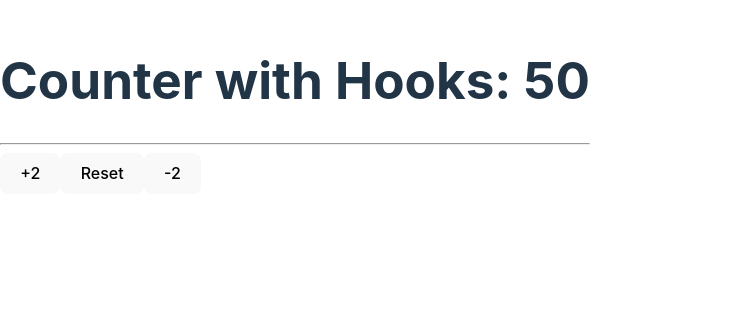
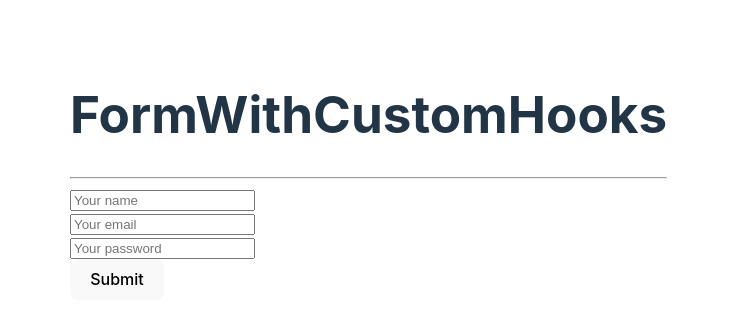
Before and after one commit to Doctoralpaca21/React-Hooks, a React (Vite) app: page / in a window 1280 px wide. Shown: the part 294-618 px from the top of the page, without its empty margins (0-730 px from the left). Built offline with nearby package versions, Linux system fonts and the light colour scheme.

Commit message:
useEffect and useForm

```diff
--- /dev/null
+++ b/src/components/02-UseEffect/FormWithHook.jsx
@@ -0,0 +1,67 @@
+import './effects.css'
+import { useForm } from '../../hooks/useForm';
+
+export const FormWithCustomHooks = () => {
+
+    const [formValues, handleInputChange] = useForm({
+        name: '',
+        email: '',
+        password: ''
+    })
+
+    const {name, email, password} = formValues;
+
+    const handleSubmit = (e) => {
+        e.preventDefault();
+
+        console.log(formValues)
+    }
+
+    return (
+        <form onSubmit={handleSubmit}>
+            <h1>FormWithCustomHooks</h1>
+            <hr />
+
+            <div>
+                <input
+                    type="text"
+                    name='name'
+                    className='form-control'
+                    placeholder='Your name'
+                    autoComplete='off'
+                    value={name}
+                    onChange={handleInputChange}
+                    />
+            </div>
+
+            <div>
+                <input
+                    type="text"
+                    name='email'
+                    className='form-control'
+                    placeholder='Your email'
+                    autoComplete='off'
+                    value={email}
+                    onChange={handleInputChange}
+                    />
+            </div>
+
+            <div>
+                <input
+                    type="password"
+                    name='password'
+                    className='form-control'
+                    placeholder='Your password'
+                    autoComplete='off'
+                    value={password}
+                    onChange={handleInputChange}
+                    />
+            </div>
+
+            <button type='submit'>
+                Submit
+            </button>
+
+        </form>
+    )
+}
--- /dev/null
+++ b/src/components/02-UseEffect/effects.css
@@ -0,0 +1,3 @@
+body{
+    padding: 70px;
+}
--- /dev/null
+++ b/src/components/02-UseEffect/message.jsx
@@ -0,0 +1,19 @@
+import React, { useEffect } from 'react'
+
+export const Message = () => {
+
+    useEffect(() => {
+      console.log('Component renderer')
+
+      return () => {
+        console.log('Component clear')
+      }
+    }, [])
+
+
+    return (
+        <>
+            <h2>Piero lujan Carrion</h2>
+        </>
+    )
+}
--- /dev/null
+++ b/src/components/02-UseEffect/simpleForm.jsx
@@ -0,0 +1,56 @@
+import React, { useEffect, useState } from 'react'
+import { Message } from './message';
+
+export const SimpleForm = () => {
+
+    const [formstate, setFormstate] = useState({
+        name: '',
+        email: ''
+    })
+
+    const {name, email} = formstate;
+
+    useEffect(() =>{
+        console.log("xd")
+    }, [])
+
+    const handleInputChange = ({target}) => {
+        setFormstate({
+            ...formstate,
+            [target.name]: target.value
+        })
+    }
+
+    return (
+        <>
+            <h1>Use Effect</h1>
+            <hr />
+
+            <div>
+                <input
+                    type="text"
+                    name='name'
+                    className='form-control'
+                    placeholder='Your name'
+                    autoComplete='off'
+                    value={name}
+                    onChange={handleInputChange}
+                    />
+            </div>
+
+            <div>
+                <input
+                    type="text"
+                    name='email'
+                    className='form-control'
+                    placeholder='Your email'
+                    autoComplete='off'
+                    value={email}
+                    onChange={handleInputChange}
+                    />
+            </div>
+
+            {name === '123' && <Message/> }
+        </>
+    )
+}
--- /dev/null
+++ b/src/hooks/useForm.jsx
@@ -0,0 +1,14 @@
+import React, { useState } from 'react'
+
+export const useForm = (initialState = {}) => {
+    const [formValues, setFormValues] = useState(initialState);
+
+    const handleInputChange  = ({target}) => {
+        setFormValues({
+            ...formValues,
+            [target.name]: target.value
+        })
+    }
+
+    return [formValues, handleInputChange]
+}
--- a/src/main.jsx
+++ b/src/main.jsx
@@ -1,10 +1,16 @@
-import React from 'react'
 import ReactDOM from 'react-dom/client'
 import './index.css'
 import { CounterWithHook } from './components/CounterWithHook.jsx'
+import { SimpleForm } from './components/02-UseEffect/simpleForm.jsx'
+import { FormWithCustomHooks } from './components/02-UseEffect/FormwithHook.jsx'
 
+
+<link rel="stylesheet" href="https://cdnjs.cloudflare.com/ajax/libs/tailwindcss/2.2.19/cli.min.js" />
+// https://cdnjs.cloudflare.com/ajax/libs/tailwindcss/2.2.19/cli.min.js
 ReactDOM.createRoot(document.getElementById('root')).render(
 
-    <CounterWithHook />
+    // <CounterWithHook />
+    // <SimpleForm/>
+    <FormWithCustomHooks/>
 
 )
```
